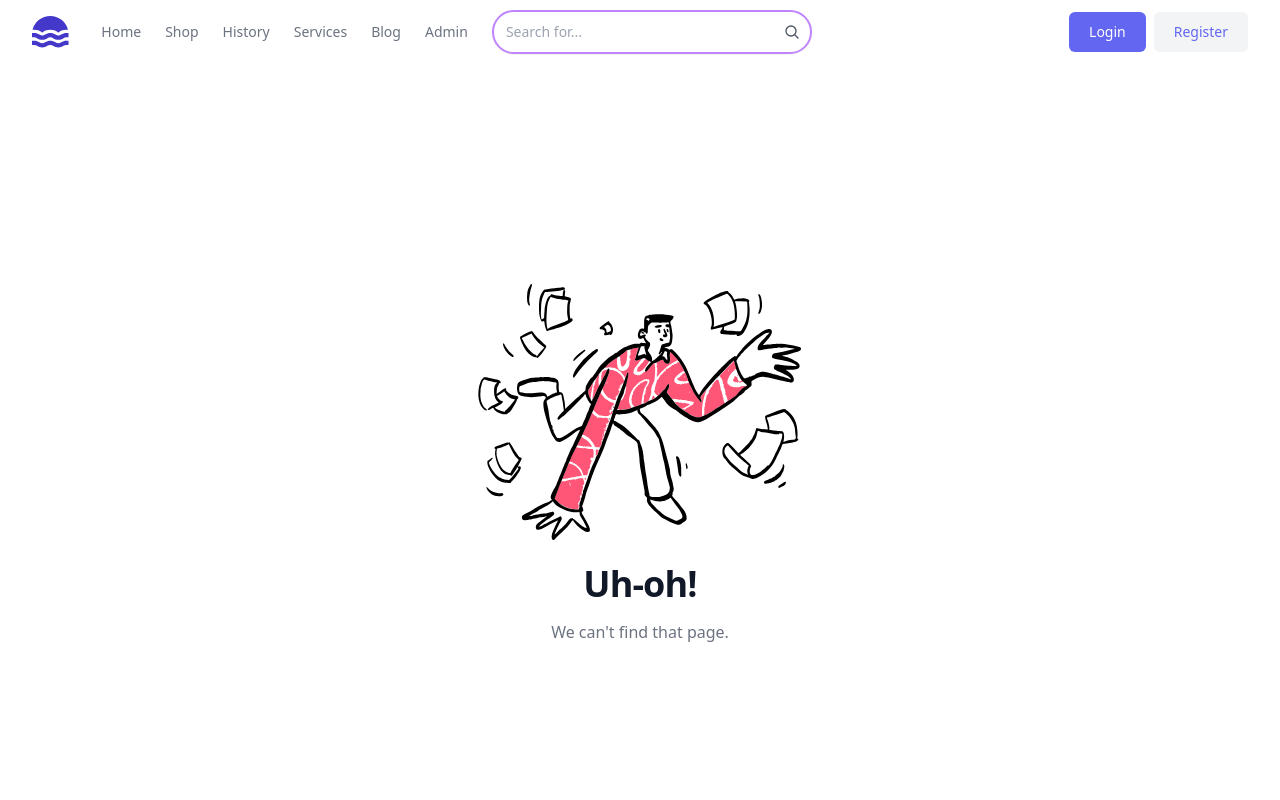
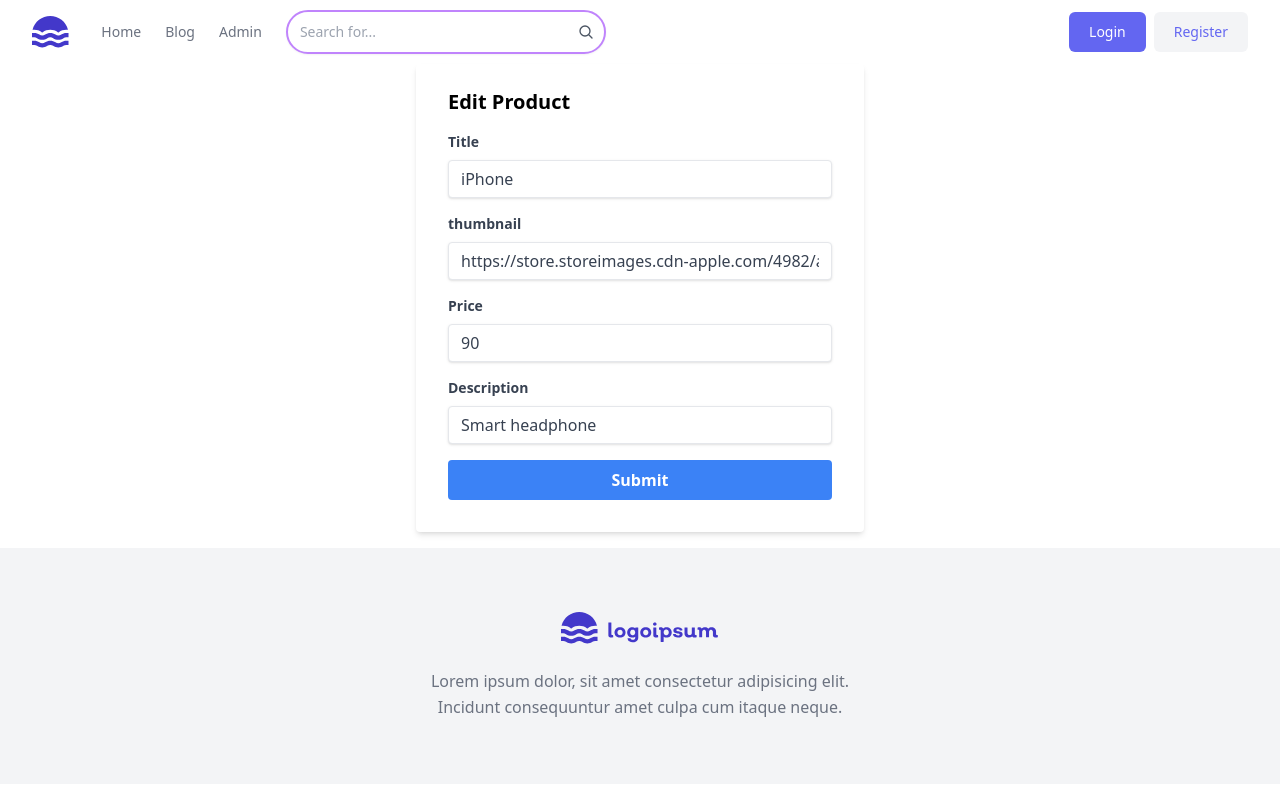
Before and after one commit to pnminh52/TypeScript_LandinPage, a React (Vite) app: page /admin/edit/1 in a window 1280 px wide. Shown: the top 800 px of the page. Built offline with nearby package versions, Linux system fonts and the light colour scheme; data requests are answered from the project's data file.

Commit message:
ProductAdd & ProductEdit

```diff
--- a/src/App.tsx
+++ b/src/App.tsx
@@ -1,18 +1,18 @@
 import { useEffect, useState } from 'react'
-import { Route, Routes, useNavigate } from 'react-router-dom'
-// import instance from './apis'
+import { Route, Routes, useNavigate, useParams } from 'react-router-dom'
+import instance from './apis'
 import Footer from './components/Footer'
 import Header from './components/Header'
 import { TProduct } from './interfaces/Product'
 import Home from './pages/Home'
 import Login from './pages/Login'
-import Shop from './pages/Shop'
 import Notfound from './pages/Notfound'
 import ProductDetail from './pages/ProductDetail'
 import Register from './pages/Register'
 import Dashboard from './pages/admin/Dashboard'
 import ProductAdd from './pages/admin/ProductAdd'
-import { createProduct, getProducts } from './apis/product'
+import { createProduct, getProduct, getProducts, updateProduct } from './apis/product'
+import ProductEdit from './pages/admin/ProductEdit'
 
 function App() {
   const navigate = useNavigate()
@@ -23,6 +23,7 @@ function App() {
       setProducts(data)
     })()
   }, [])
+
   const handleAddProduct = (data: TProduct) => {
     ;(async () => {
       const newProduct = await createProduct(data)
@@ -30,28 +31,34 @@ function App() {
       navigate('/admin')
     })()
   }
+
+  const handleEditProduct = (data: TProduct) => {
+    ;(async () => {
+      const product = await updateProduct(data)
+      setProducts(products.map((item) => (item.id === product.id ? product : item)))
+      navigate('/admin')
+    })()
+  }
   return (
     <>
-      <div className=''>
+      <div className='app'>
         <Header />
-        <main className='' id='main'>
+        <main className='container' id='main'>
           <Routes>
             {/* Client */}
             <Route path='/'>
               {/* <Route index element={<Home products={products} />} /> */}
               <Route index element={<Home />} />
               <Route path='/shop/:id' element={<ProductDetail />} />
-              <Route path='/shop' element={<Shop />} />
               <Route path='/login' element={<Login />} />
               <Route path='/register' element={<Register />} />
             </Route>
-
             {/* Admin */}
             <Route path='/admin'>
               <Route index element={<Dashboard products={products} />} />
               <Route path='/admin/add' element={<ProductAdd onAdd={handleAddProduct} />} />
+              <Route path='/admin/edit/:id' element={<ProductEdit onEdit={handleEditProduct} />} />
             </Route>
-
             <Route path='*' element={<Notfound />} />
           </Routes>
         </main>
--- a/src/apis/product.ts
+++ b/src/apis/product.ts
@@ -4,6 +4,15 @@ import instance from '.'
 export const createProduct = async (product: TProduct) => {
   try {
     const { data } = await instance.post(`/products`, product)
+    return data
+  } catch (error) {
+    console.log(error)
+  }
+}
+
+export const updateProduct = async (product: TProduct) => {
+  try {
+    const { data } = await instance.put(`/products/${product.id}`, product)
     return data
   } catch (error) {
     console.log(error)
--- a/src/components/Header.tsx
+++ b/src/components/Header.tsx
@@ -22,28 +22,6 @@ const Header = () => {
                   Home{' '}
                 </NavLink>
               </li>
-
-              <li>
-                <NavLink
-                  to='/shop'
-                  className='nav-link text-gray-500 hover:text-indigo-700 transition-colors duration-300'
-                >
-                  Shop
-                </NavLink>
-              </li>
-
-              <li>
-                <NavLink to='/' className='nav-link text-gray-500 hover:text-indigo-700 transition-colors duration-300'>
-                  History
-                </NavLink>
-              </li>
-
-              <li>
-                <NavLink to='/' className='nav-link text-gray-500 hover:text-indigo-700 transition-colors duration-300'>
-                  Services
-                </NavLink>
-              </li>
-
               <li>
                 <NavLink to='/' className='nav-link text-gray-500 hover:text-indigo-700 transition-colors duration-300'>
                   Blog
--- a/src/pages/About.tsx
+++ /dev/null
@@ -1,9 +0,0 @@
-// import React from "react";
-
-type Props = {}
-
-const About = (props: Props) => {
-  return <div>About</div>
-}
-
-export default About
--- a/src/pages/Shop.tsx
+++ /dev/null
@@ -1,15 +0,0 @@
-import React from 'react'
-import ProductList from '~/components/ProductList'
-
-type Props = {}
-
-const Shop: React.FC = (props: Props) => {
-  return (
-    <div>
-      <h2 className=''></h2>
-      <ProductList category='nam' />
-    </div>
-  )
-}
-
-export default Shop
--- a/src/pages/admin/Dashboard.tsx
+++ b/src/pages/admin/Dashboard.tsx
@@ -1,4 +1,3 @@
-// import React from 'react'
 import { Link } from 'react-router-dom'
 import { TProduct } from '~/interfaces/Product'
 
@@ -50,19 +49,10 @@ const Dashboard = ({ products }: Props) => {
                 <td className='whitespace-nowrap px-4 py-2 text-gray-700 '>{item.description}</td>
 
                 <td className='pl-20'>
-                  <a
-                    href='#'
-                    className='inline-block rounded bg-yellow-400 px-4 py-2 text-xs font-medium text-white hover:bg-yellow-500 mr-2'
-                  >
+                  <Link to={`/admin/edit/${item.id}`} className=''>
                     Edit
-                  </a>
-
-                  <a
-                    href='#'
-                    className='inline-block rounded bg-red-600 px-4 py-2 text-xs font-medium text-white hover:bg-red-700'
-                  >
-                    Delete
-                  </a>
+                  </Link>
+                  <button className=''>Delete</button>
                 </td>
               </tr>
             ))}
--- a/src/pages/admin/ProductAdd.tsx
+++ b/src/pages/admin/ProductAdd.tsx
@@ -10,8 +10,8 @@ type Props = {
 const schemaProduct = Joi.object({
   title: Joi.string().required().min(3).max(255),
   price: Joi.number().required().min(0),
-  description: Joi.string().required().min(5).max(255)
-
+  description: Joi.string().required().min(5).max(255),
+  thumbnail: Joi.string().required().min(0)
   // description: Joi.string().allow(null, '')
 })
 
@@ -43,6 +43,19 @@ const ProductAdd = ({ onAdd }: Props) => {
           />
           {errors.title && <span className='text-red-500'>{errors.title.message}</span>}
         </div>
+        <div className='flex flex-col'>
+          <label htmlFor='thumbnail' className='mb-1'>
+            thumbnail
+          </label>
+          <input
+            type='text'
+            placeholder='thumbnail'
+            className='border border-gray-300 px-3 py-2 rounded-md focus:outline-none focus:border-blue-500'
+            {...register('thumbnail', { required: true })}
+          />
+          {errors.thumbnail && <span className='text-red-500'>{errors.thumbnail.message}</span>}
+        </div>
+
         <div className='flex flex-col'>
           <label htmlFor='price' className='mb-1'>
             Price
--- /dev/null
+++ b/src/pages/admin/ProductEdit.tsx
@@ -0,0 +1,114 @@
+import { SubmitHandler, useForm } from 'react-hook-form'
+import { TProduct } from '~/interfaces/Product'
+import Joi from 'joi'
+import { joiResolver } from '@hookform/resolvers/joi'
+import { error } from 'console'
+import { useEffect, useState } from 'react'
+import { getProduct } from '~/apis/product'
+import { useParams } from 'react-router-dom'
+
+type Props = {
+  onEdit: (data: TProduct) => void
+}
+
+const schemaProduct = Joi.object({
+  title: Joi.string().required().min(3).max(255),
+  price: Joi.number().required().min(0),
+  thumbnail: Joi.string().required().min(0),
+  description: Joi.string().allow(null, '')
+})
+
+const ProductEdit = ({ onEdit }: Props) => {
+  const { id } = useParams()
+  const [product, setProduct] = useState<TProduct | null>(null)
+  const {
+    register,
+    handleSubmit,
+    formState: { errors }
+  } = useForm<TProduct>({
+    resolver: joiResolver(schemaProduct)
+  })
+  const onSubmit: SubmitHandler<TProduct> = (data) => {
+    onEdit({ ...data, id })
+  }
+
+  useEffect(() => {
+    ;(async () => {
+      const data = await getProduct(`${id}`)
+      setProduct(data)
+    })()
+  }, [])
+
+  return (
+    <div className='max-w-md mx-auto'>
+      <form onSubmit={handleSubmit(onSubmit)} className='bg-white shadow-md rounded px-8 pt-6 pb-8 mb-4'>
+        <h2 className='text-xl font-bold mb-4'>Edit Product</h2>
+        <div className='mb-4'>
+          <label htmlFor='title' className='block text-gray-700 text-sm font-bold mb-2'>
+            Title
+          </label>
+          <input
+            type='text'
+            id='title'
+            className='shadow appearance-none border rounded w-full py-2 px-3 text-gray-700 leading-tight focus:outline-none focus:shadow-outline'
+            placeholder='Title'
+            defaultValue={product?.title}
+            {...register('title', { required: true })}
+          />
+          {errors.title && <span className='text-red-500'>{errors.title.message}</span>}
+        </div>
+        {/* images */}
+        <div className='mb-4'>
+          <label htmlFor='title' className='block text-gray-700 text-sm font-bold mb-2'>
+            thumbnail
+          </label>
+          <input
+            type='text'
+            id='images'
+            className='shadow appearance-none border rounded w-full py-2 px-3 text-gray-700 leading-tight focus:outline-none focus:shadow-outline'
+            placeholder='Images URL'
+            defaultValue={product?.thumbnail}
+            {...register('thumbnail', { required: true })}
+          />
+          {errors.thumbnail && <span className='text-red-500'>{errors.thumbnail.message}</span>}
+        </div>
+        {/* images */}
+        <div className='mb-4'>
+          <label htmlFor='price' className='block text-gray-700 text-sm font-bold mb-2'>
+            Price
+          </label>
+          <input
+            type='number'
+            id='price'
+            className='shadow appearance-none border rounded w-full py-2 px-3 text-gray-700 leading-tight focus:outline-none focus:shadow-outline'
+            placeholder='Price'
+            defaultValue={product?.price as number}
+            {...register('price', { required: true })}
+          />
+          {errors.price && <span className='text-red-500'>{errors.price.message}</span>}
+        </div>
+        <div className='mb-4'>
+          <label htmlFor='description' className='block text-gray-700 text-sm font-bold mb-2'>
+            Description
+          </label>
+          <input
+            type='text'
+            id='description'
+            className='shadow appearance-none border rounded w-full py-2 px-3 text-gray-700 leading-tight focus:outline-none focus:shadow-outline'
+            placeholder='Description'
+            defaultValue={product?.description}
+            {...register('description')}
+          />
+        </div>
+        <button
+          type='submit'
+          className='bg-blue-500 hover:bg-blue-700 text-white font-bold py-2 px-4 rounded focus:outline-none focus:shadow-outline w-full'
+        >
+          Submit
+        </button>
+      </form>
+    </div>
+  )
+}
+
+export default ProductEdit
```
Also changed, not shown: db.json.
